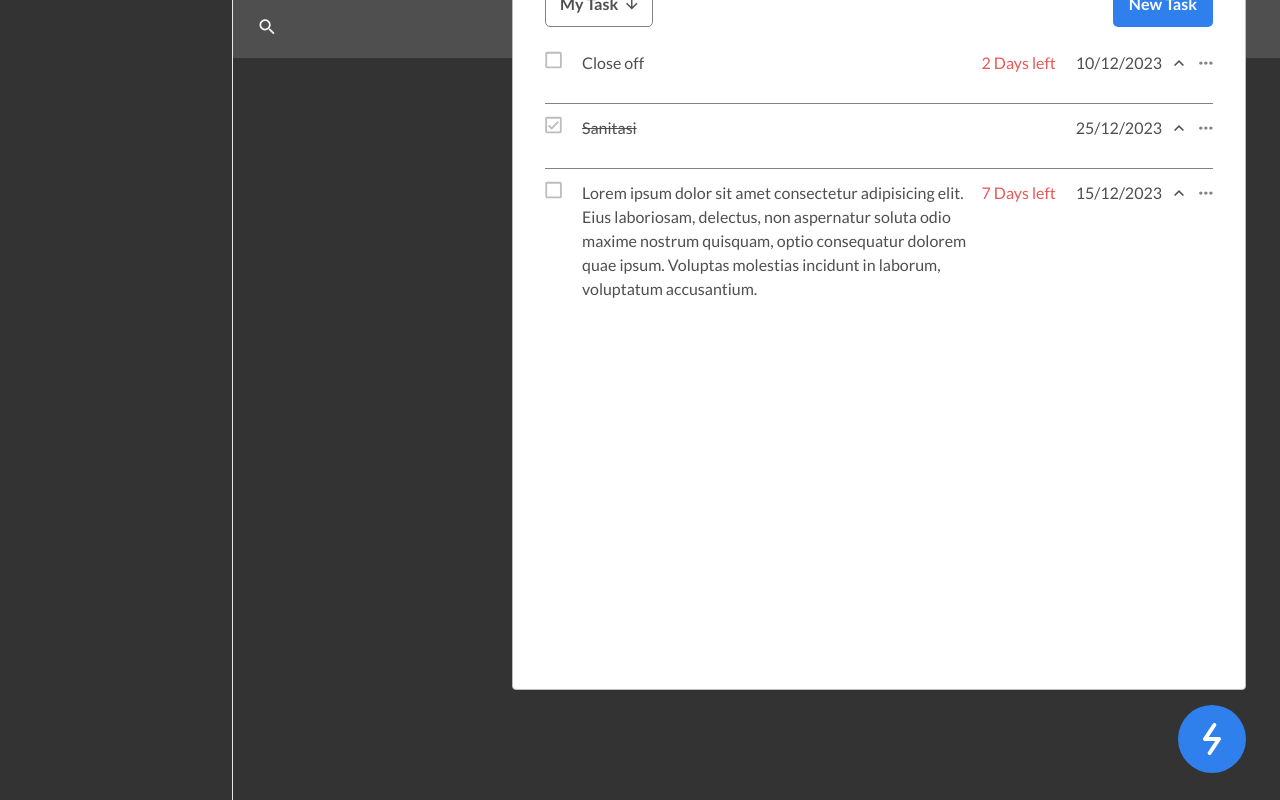
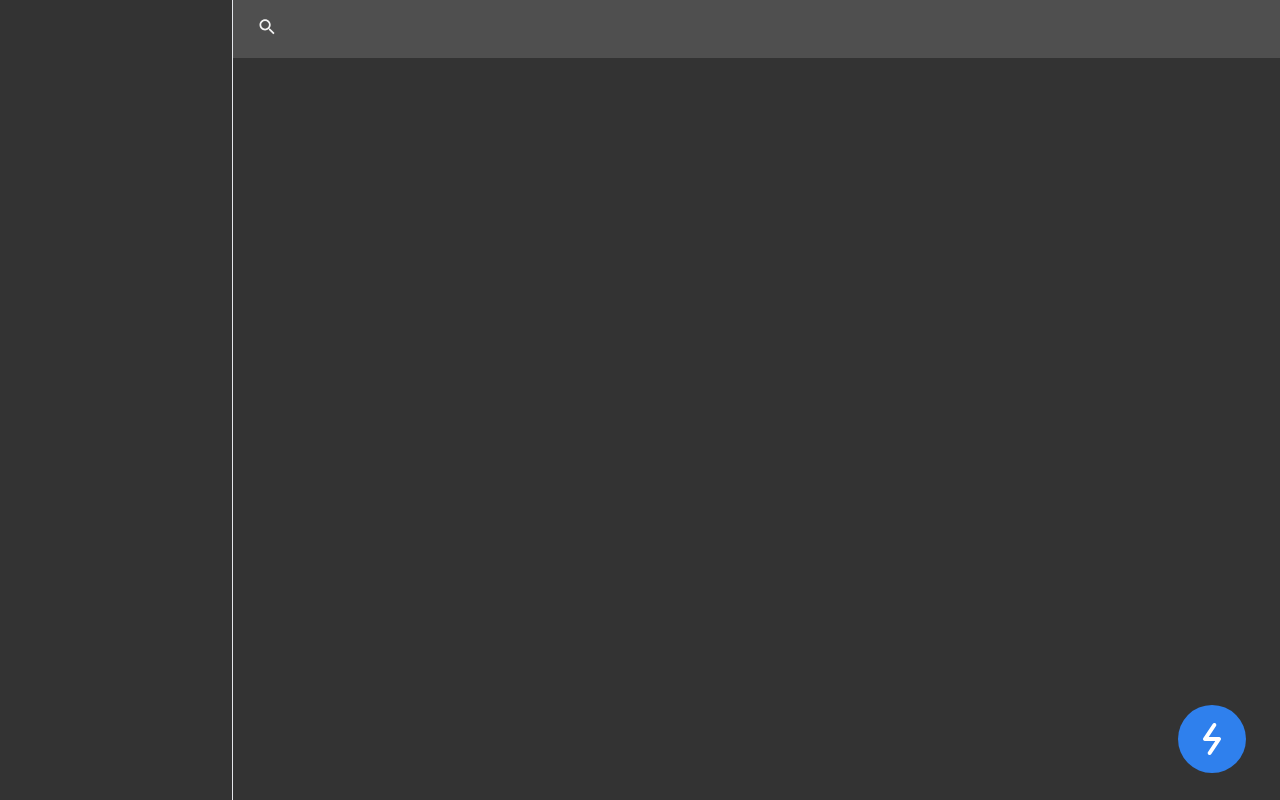
Before and after one commit to andiii-sa/technical-simpul-tech, a React (Create React App) app: page / in a window 1280 px wide. Built offline with nearby package versions, Linux system fonts and the light colour scheme.

Commit message:
modal active

```diff
--- a/src/components/molecules/FloatButton.jsx
+++ b/src/components/molecules/FloatButton.jsx
@@ -45,7 +45,7 @@ const FloatButton = () => {
       {/* Modal */}
       <MenuContext.Provider value={{ handleCloseMenu }}>
         {active?.title === "Inbox" ? <ModalChat /> : null}
-        <ModalTask />
+        {active?.title === "Task" ? <ModalTask /> : null}
 
         <Circle
           className={`bg-primary-blue transition-all duration-500 ${
```
